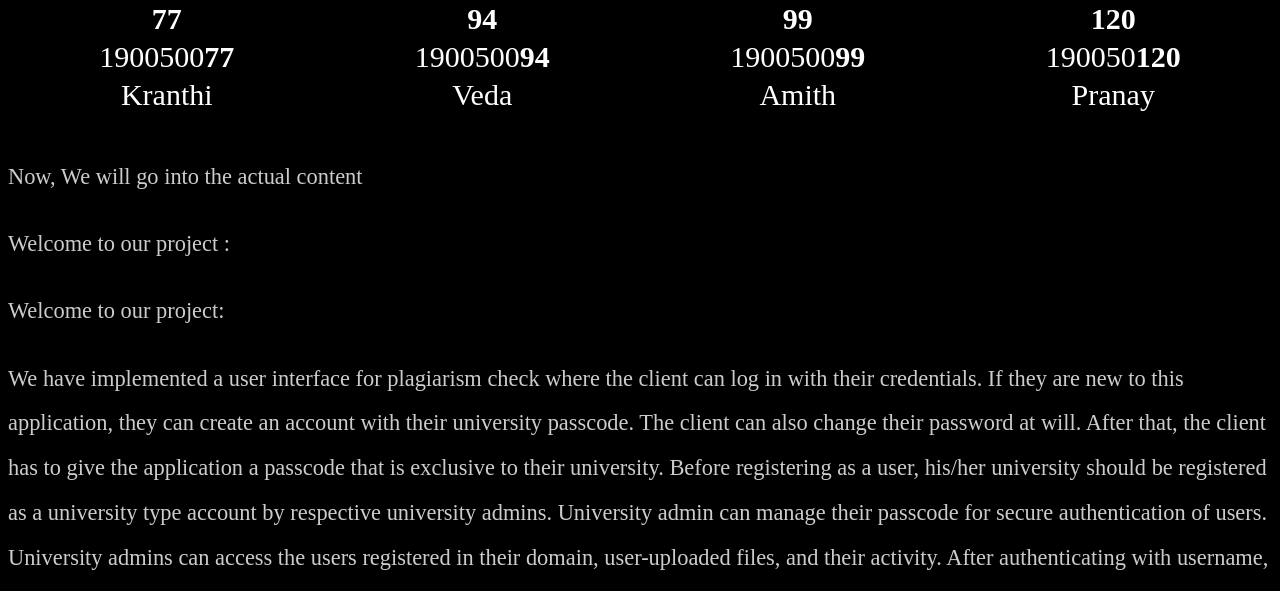
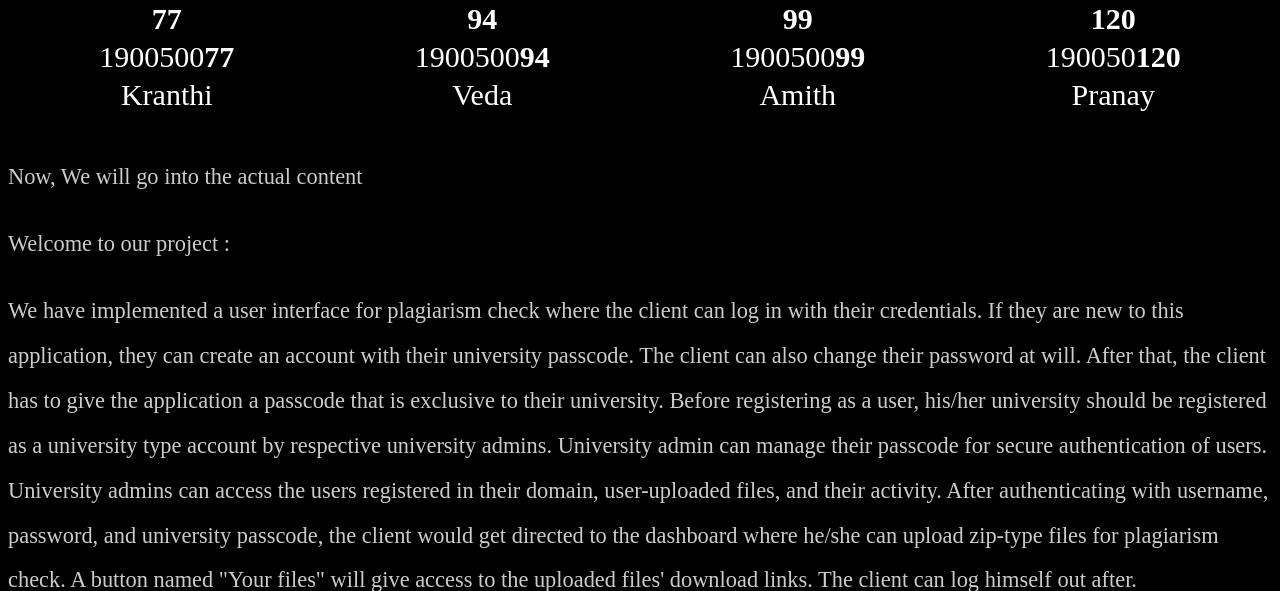
Before and after one commit to pranayvarmas/Course-Project, a Django app: page /aboutus/ in a window 1280 px wide. Shown: the part 603-1194 px from the top of the page. Run offline with Django 3.2, Linux system fonts and the light colour scheme.

Commit message:
Update aboutus.html

```diff
--- a/red_plag/UI/templates/aboutus.html
+++ b/red_plag/UI/templates/aboutus.html
@@ -56,9 +56,6 @@
 <p class="p1">Now, We will go into the actual content</p>
 <p class="p1">Welcome to our project :</p>
 <p class="p1">
-<p class="p1">
-Welcome to our project: </p>
-<p class="p1">
 We have implemented a user interface for plagiarism check where the client can log in with their credentials. If they are new to this application, they can create an account with their university passcode. The client can also change their password at will. After that, the client has to give the application a passcode that is exclusive to their university. Before registering as a user, his/her university should be registered as a university type account by respective university admins. University admin can manage their passcode for secure authentication of users. University admins can access the users registered in their domain, user-uploaded files, and their activity. After authenticating with username, password, and university passcode, the client would get directed to the dashboard where he/she can upload zip-type files for plagiarism check. A button named "Your files" will give access to the uploaded files' download links. The client can log himself out after.
 </p>
 <p class="p1">
```
